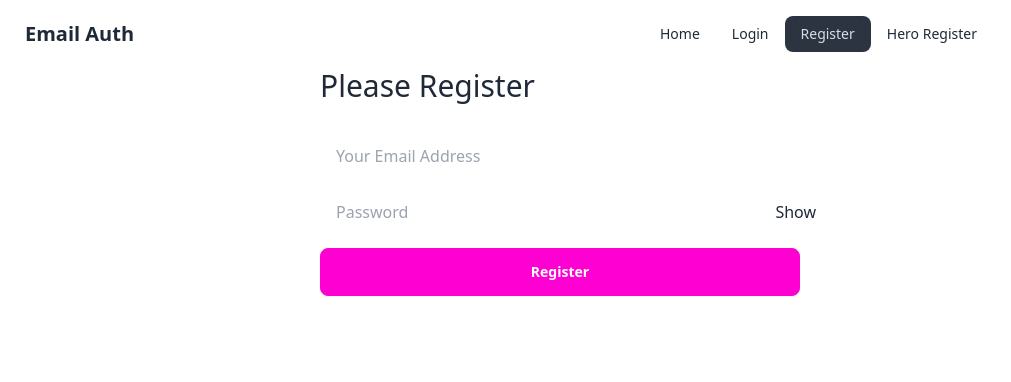
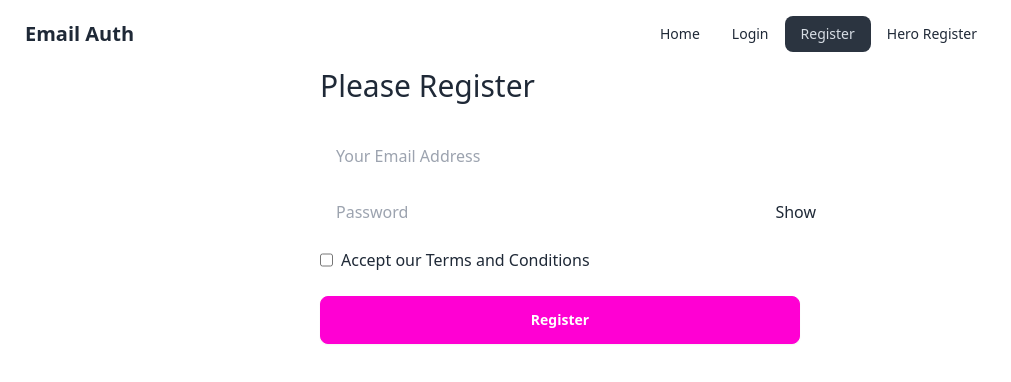
Before and after one commit to Md-Ashikur-Rahman-Ashik/Email-Password-Authentication-Login-Form, a React (Vite) app: page /register in a window 1280 px wide. Shown: the top 382 px of the page, without its empty margins (0-1011 px from the left). Built offline with nearby package versions, Linux system fonts and the light colour scheme.

Commit message:
Testing Terms and conditions

```diff
--- a/src/components/Register/Register.jsx
+++ b/src/components/Register/Register.jsx
@@ -6,6 +6,7 @@ const Register = () => {
   const [registerError, setRegisterError] = useState("");
   const [success, setSuccess] = useState("");
   const [showPassword, setShowPassword] = useState(false);
+  const [isAccepted, setIsAccepted] = useState(false);
 
   const handleShowPassword = () => {
     setShowPassword(!showPassword);
@@ -20,12 +21,17 @@ const Register = () => {
     // console.log("Form Submitting")
     const email = e.target.email.value;
     const password = e.target.password.value;
+    const accepted = e.target.terms.checked;
+    setIsAccepted(accepted);
 
     // console.log("The email is:", email);
     // console.log("The password is:", password);
 
     if (!/[A-Z]/.test(password)) {
       setRegisterError("Your password must contain a Uppercase character");
+      return;
+    } else if (isAccepted === false) {
+      setRegisterError("Please accept our terms and conditions");
       return;
     }
 
@@ -66,10 +72,20 @@ const Register = () => {
               placeholder="Password"
               required
             />
-            <span onClick={handleShowPassword} className="cursor-pointer absolute right-36 top-2">
+            <span
+              onClick={handleShowPassword}
+              className="cursor-pointer absolute right-36 top-2"
+            >
               {showPassword ? "Hide" : "Show"}
             </span>
           </div>
+          <div className="flex gap-2">
+            <input type="checkbox" name="terms" id="terms" />
+            <label htmlFor="terms">
+              Accept our <a href="">Terms and Conditions</a>
+            </label>
+          </div>
+          <br />
           <input
             className="mb-4 btn btn-secondary text-white w-3/4"
             type="submit"
```
